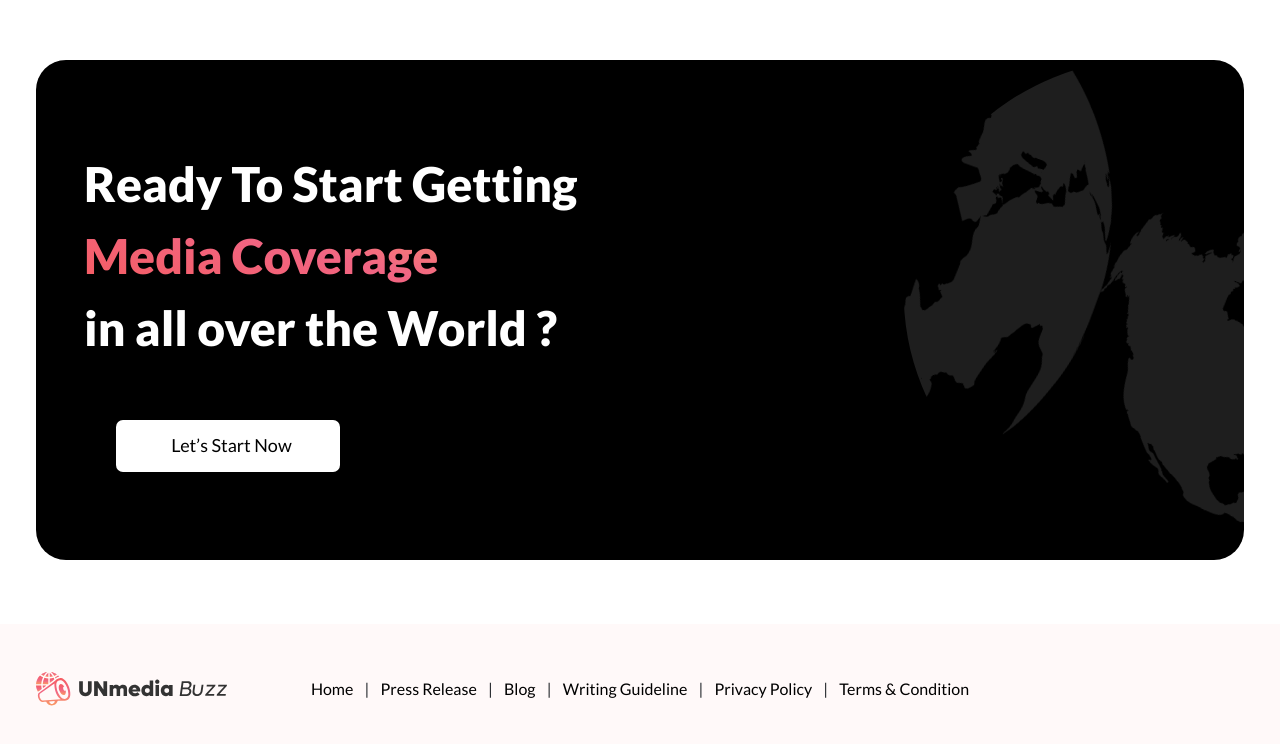
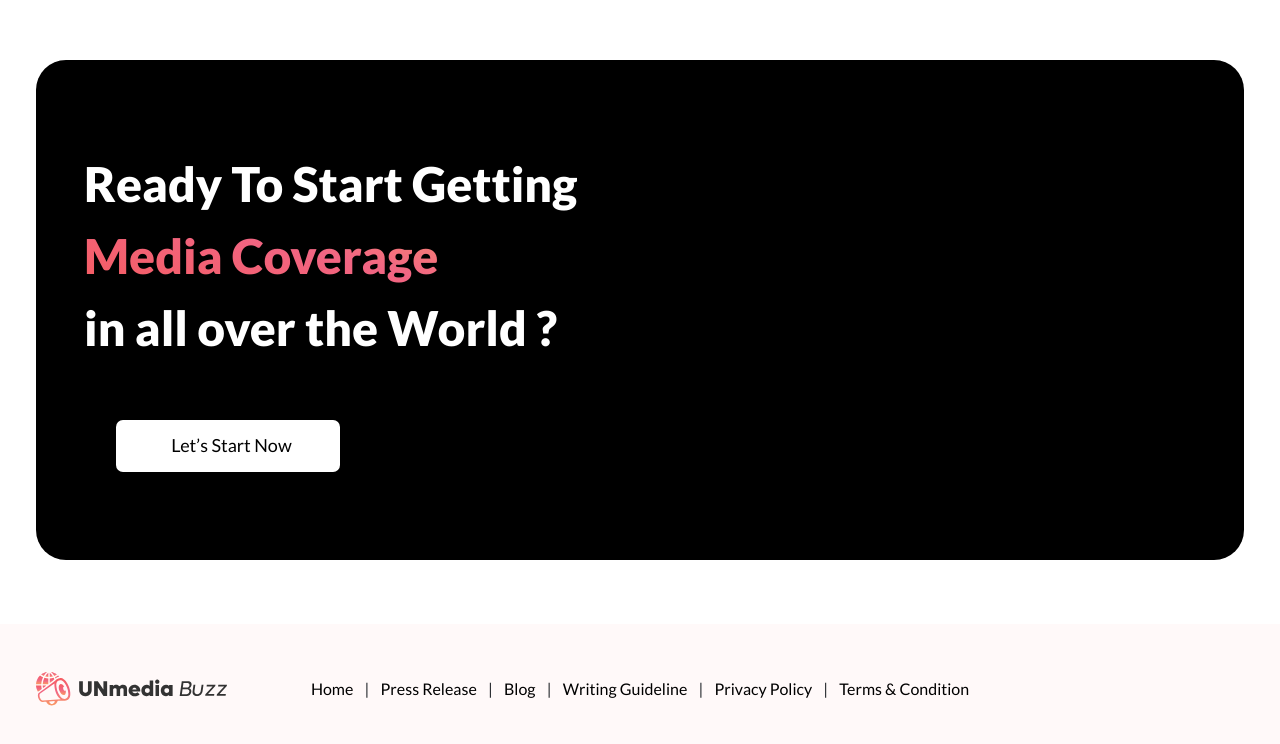
Before and after one commit to kevanultroneous/unmediabuzz-frontend, a Next.js app: page /blog in a window 1280 px wide. Shown: the part 570-1314 px from the top of the page. Built offline with nearby package versions, Linux system fonts and the light colour scheme.

Commit message:
speed changes

```diff
--- a/styles/common/GettingStarted.module.css
+++ b/styles/common/GettingStarted.module.css
@@ -50,7 +50,7 @@
   left: 10rem;
   padding: 0%;
   text-align: end;
-  background: transparent url("/assets/images/globe .png");
+  /* background: transparent url("/assets/images/globe .png"); */
   background-size: cover;
   border-radius: 50%;
   width: 550px;
```
